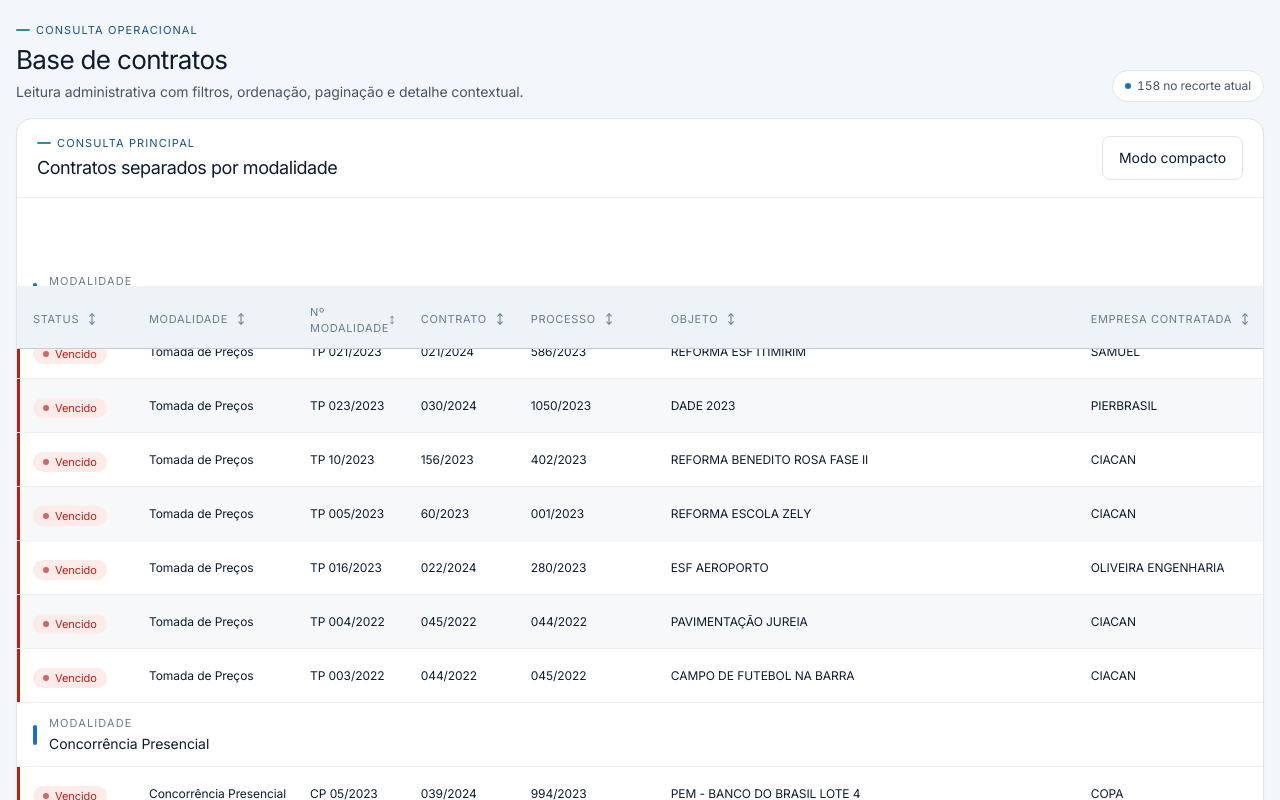
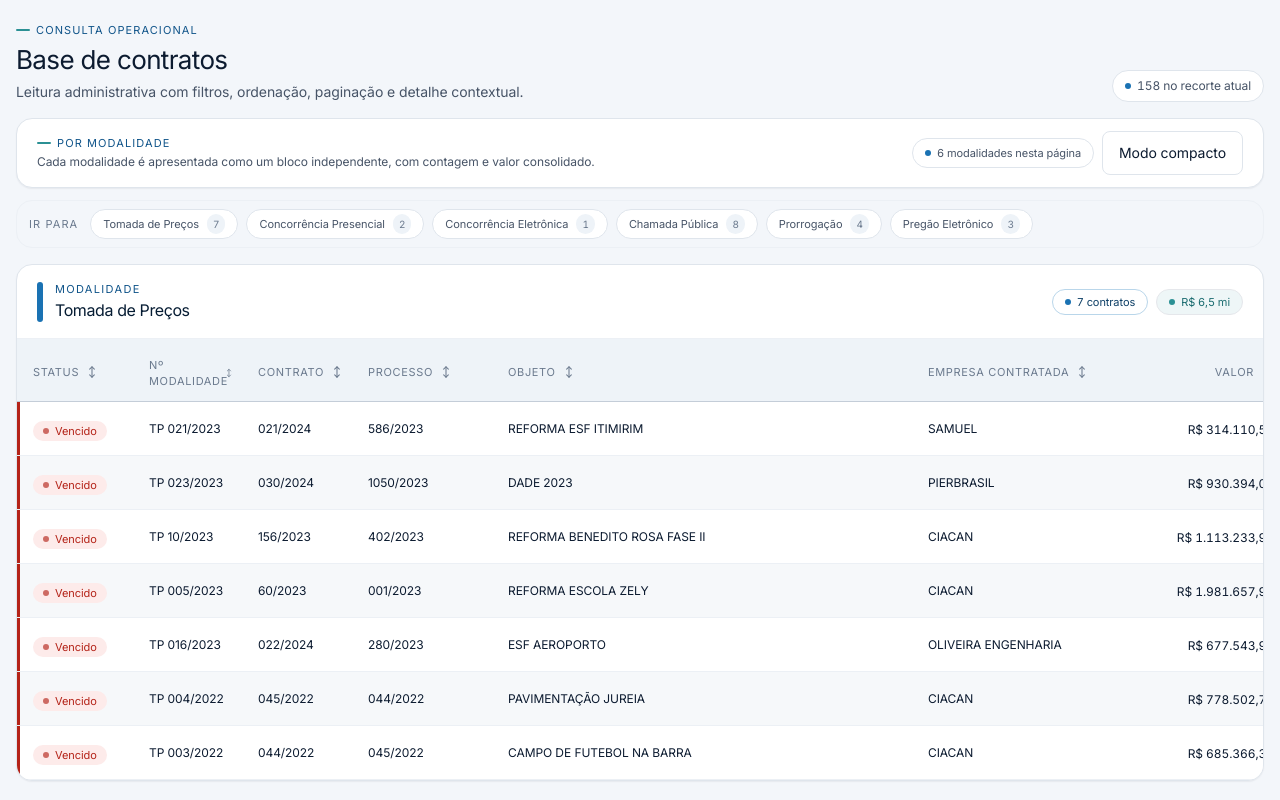
Before and after one commit to matheuhenriqu/gestao-contratos-iguape-sp, a React (Vite) app: page / in a window 1280 px wide. Shown: the part 980-1780 px from the top of the page. Built offline with nearby package versions, Linux system fonts and the light colour scheme.

Commit message:
feat: separa base de contratos em blocos por modalidade (#4)
Cada modalidade vira um card próprio com cabeçalho (contagem + valor consolidado), tabela própria no desktop e cabeçalho reforçado no mobile. Índice de navegação 'Ir para …' com âncoras.

```diff
--- a/src/components/table/ContratosMobileList.tsx
+++ b/src/components/table/ContratosMobileList.tsx
@@ -3,6 +3,7 @@ import type { OrdenacaoCampo, OrdenacaoDirecao } from '../../hooks/useFiltros';
 import {
   formatDataOuTraco,
   formatMoedaBRL,
+  formatMoedaCompactaBRL,
   formatNumeroInteiro,
   formatPrazoCompacto,
   textoOuNaoInformado,
@@ -100,22 +101,39 @@ export function ContratosMobileList({
         </label>
       </div>
 
-      <div className="grid gap-3">
+      <div className="grid gap-4">
         {groups.map((group) => (
-          <section key={group.key} className="grid gap-2">
-            <div className="flex items-center justify-between gap-3 rounded-lg border border-primary-200 bg-primary-50 px-4 py-2.5">
-              <div className="flex items-center gap-2.5">
-                <span aria-hidden="true" className="h-5 w-1 rounded-pill bg-primary-600" />
-                <div>
-                  <p className="text-[10px] font-semibold uppercase tracking-[0.12em] text-primary-800/80">
-                    Modalidade
-                  </p>
-                  <h3 className="truncate text-sm font-semibold text-primary-900">{group.label}</h3>
+          <section key={group.key} className="grid gap-2.5">
+            <div className="overflow-hidden rounded-xl border border-primary-200 bg-primary-50 shadow-soft">
+              <div className="flex items-start justify-between gap-3 px-4 py-3">
+                <div className="flex min-w-0 items-start gap-2.5">
+                  <span aria-hidden="true" className="mt-1 h-5 w-1 shrink-0 rounded-pill bg-primary-600" />
+                  <div className="min-w-0">
+                    <p className="text-[10px] font-semibold uppercase tracking-[0.12em] text-primary-800/80">
+                      Modalidade
+                    </p>
+                    <h3 className="truncate text-sm font-semibold text-primary-950">{group.label}</h3>
+                  </div>
                 </div>
+                <span className="tnum inline-flex shrink-0 items-center rounded-pill bg-surface px-2 py-0.5 text-xs font-semibold text-primary-800 ring-1 ring-primary-200">
+                  {formatNumeroInteiro(group.quantidade)}
+                </span>
               </div>
-              <span className="tnum inline-flex items-center rounded-pill bg-surface px-2 py-0.5 text-xs font-semibold text-primary-800 ring-1 ring-primary-200">
-                {formatNumeroInteiro(group.quantidade)}
-              </span>
+              <div className="flex flex-wrap items-center gap-2 border-t border-primary-200/70 bg-primary-50/60 px-4 py-2 text-[11px] font-medium text-primary-800">
+                <span className="tnum inline-flex items-center gap-1.5">
+                  <span aria-hidden="true" className="inline-block h-1.5 w-1.5 rounded-pill bg-primary-600" />
+                  {formatNumeroInteiro(group.quantidade)} contrato{group.quantidade === 1 ? '' : 's'}
+                </span>
+                {group.possuiValorInformado ? (
+                  <span
+                    className="tnum inline-flex items-center gap-1.5"
+                    title={formatMoedaBRL(group.valorTotal)}
+                  >
+                    <span aria-hidden="true" className="inline-block h-1.5 w-1.5 rounded-pill bg-secondary-600" />
+                    {formatMoedaCompactaBRL(group.valorTotal)}
+                  </span>
+                ) : null}
+              </div>
             </div>
 
             {group.contratos.map((contrato) => (
--- a/src/components/table/ContratosTable.tsx
+++ b/src/components/table/ContratosTable.tsx
@@ -5,6 +5,7 @@ import {
   formatDataOuTraco,
   formatDiasParaVencimento,
   formatMoedaBRL,
+  formatMoedaCompactaBRL,
   formatNumeroInteiro,
   textoOuNaoInformado,
 } from '../../utils/format';
@@ -43,7 +44,6 @@ const COLUMNS: Array<{
   align?: 'left' | 'right';
 }> = [
   { key: 'statusNormalizado', label: 'Status', minWidth: '120px' },
-  { key: 'modalidade', label: 'Modalidade', minWidth: '140px' },
   { key: 'numeroModalidade', label: 'Nº Modalidade', minWidth: '100px' },
   { key: 'contrato', label: 'Contrato', minWidth: '110px' },
   { key: 'processo', label: 'Processo', minWidth: '140px' },
@@ -56,6 +56,10 @@ const COLUMNS: Array<{
   { key: 'gestor', label: 'Gestor', minWidth: '180px' },
   { key: 'fiscal', label: 'Fiscal', minWidth: '180px' },
 ] as const;
+
+function modalidadeAnchor(key: string): string {
+  return `modalidade-${key.replace(/[^a-zA-Z0-9_-]/g, '-')}`;
+}
 
 function SortButton({
   label,
@@ -111,26 +115,91 @@ export function ContratosTable({
 
   return (
     <section className="hidden md:block">
-      <div className="overflow-hidden rounded-xl border border-border bg-surface shadow-soft">
-        <div className="flex items-center justify-between gap-3 border-b border-border-divider bg-surface-2/40 px-5 py-4">
-          <div className="grid gap-1">
-            <p className="section-kicker">Consulta principal</p>
-            <h2 className="text-xl font-semibold tracking-tight text-text">
-              Contratos separados por modalidade
-            </h2>
+      <div className="mb-3 flex flex-wrap items-center justify-between gap-3 rounded-xl border border-border bg-surface px-4 py-3 shadow-soft md:px-5">
+        <div className="grid gap-0.5">
+          <p className="section-kicker">Por modalidade</p>
+          <p className="text-sm text-text-muted">
+            Cada modalidade é apresentada como um bloco independente, com contagem e valor consolidado.
+          </p>
         </div>
 
-          <button type="button" onClick={onToggleCompactMode} className="button-secondary hidden lg:inline-flex">
+        <div className="flex items-center gap-2">
+          {groups.length > 0 ? (
+            <span className="tnum inline-flex items-center gap-1.5 rounded-pill border border-border bg-surface-2/60 px-3 py-1.5 text-xs font-medium text-text-muted">
+              <span aria-hidden="true" className="inline-block h-1.5 w-1.5 rounded-pill bg-primary-600" />
+              {formatNumeroInteiro(groups.length)} modalidade{groups.length === 1 ? '' : 's'} nesta página
+            </span>
+          ) : null}
+
+          <button type="button" onClick={onToggleCompactMode} className="button-secondary shrink-0">
             {compactMode ? 'Modo confortável' : 'Modo compacto'}
           </button>
         </div>
+      </div>
+
+      {groups.length > 1 ? (
+        <nav
+          aria-label="Índice de modalidades"
+          className="mb-4 flex items-center gap-2 overflow-x-auto rounded-xl border border-border-divider bg-surface-2/40 px-3 py-2"
+        >
+          <span className="shrink-0 pr-1 text-[11px] font-semibold uppercase tracking-[0.1em] text-text-subtle">
+            Ir para
+          </span>
+          {groups.map((group) => (
+            <a
+              key={group.key}
+              href={`#${modalidadeAnchor(group.key)}`}
+              className="group inline-flex shrink-0 items-center gap-2 rounded-pill border border-border bg-surface px-3 py-1 text-xs font-medium text-text-muted transition hover:border-primary-300 hover:bg-primary-50 hover:text-primary-800"
+            >
+              <span className="truncate max-w-[200px]">{group.label}</span>
+              <span className="tnum inline-flex items-center rounded-pill bg-surface-2 px-1.5 py-0.5 text-[10px] font-semibold text-text-subtle group-hover:bg-primary-100 group-hover:text-primary-800">
+                {formatNumeroInteiro(group.quantidade)}
+              </span>
+            </a>
+          ))}
+        </nav>
+      ) : null}
+
+      <div className="grid gap-5">
+        {groups.map((group) => (
+          <article
+            key={group.key}
+            id={modalidadeAnchor(group.key)}
+            className="overflow-hidden rounded-xl border border-border bg-surface shadow-soft scroll-mt-24"
+          >
+            <header className="flex flex-col gap-3 border-b border-border-divider bg-primary-50/60 px-5 py-4 md:flex-row md:items-center md:justify-between">
+              <div className="flex min-w-0 items-center gap-3">
+                <span aria-hidden="true" className="h-10 w-1.5 shrink-0 rounded-pill bg-primary-600" />
+                <div className="min-w-0">
+                  <p className="text-[11px] font-semibold uppercase tracking-[0.12em] text-primary-700">
+                    Modalidade
+                  </p>
+                  <h3 className="truncate text-lg font-semibold tracking-tight text-primary-950">
+                    {group.label}
+                  </h3>
+                </div>
+              </div>
+
+              <div className="flex flex-wrap items-center gap-2">
+                <span className="tnum inline-flex items-center gap-1.5 rounded-pill border border-primary-200 bg-surface px-3 py-1 text-xs font-semibold text-primary-800">
+                  <span aria-hidden="true" className="inline-block h-1.5 w-1.5 rounded-pill bg-primary-600" />
+                  {formatNumeroInteiro(group.quantidade)} contrato{group.quantidade === 1 ? '' : 's'}
+                </span>
+                {group.possuiValorInformado ? (
+                  <span
+                    className="tnum inline-flex items-center gap-1.5 rounded-pill border border-secondary-500/40 bg-[rgba(43,144,148,0.08)] px-3 py-1 text-xs font-semibold text-secondary-700"
+                    title={formatMoedaBRL(group.valorTotal)}
+                  >
+                    <span aria-hidden="true" className="inline-block h-1.5 w-1.5 rounded-pill bg-secondary-600" />
+                    {formatMoedaCompactaBRL(group.valorTotal)}
+                  </span>
+                ) : null}
+              </div>
+            </header>
 
             <div className="overflow-x-auto">
-          <table className="w-full min-w-[2120px] border-separate border-spacing-0">
-            <thead
-              className="sticky z-20"
-              style={{ top: 'calc(var(--header-height-desktop) + var(--safe-top) + 16px)' }}
-            >
+              <table className="w-full min-w-[2000px] border-separate border-spacing-0">
+                <thead>
                   <tr>
                     {COLUMNS.map((column) => (
                       <th
@@ -152,30 +221,9 @@ export function ContratosTable({
                 </thead>
 
                 <tbody>
-              {groups.map((group) => (
-                <Fragment key={group.key}>
-                  <tr>
-                    <td colSpan={COLUMNS.length} className="border-b border-border-divider bg-primary-50/60 px-4 py-3">
-                      <div className="flex items-center justify-between gap-3">
-                        <div className="flex items-center gap-3">
-                          <span aria-hidden="true" className="h-5 w-1 rounded-pill bg-primary-600" />
-                          <div className="grid gap-0.5">
-                            <span className="text-[11px] font-semibold uppercase tracking-[0.1em] text-text-subtle">
-                              Modalidade
-                            </span>
-                            <span className="text-base font-semibold text-text">{group.label}</span>
-                          </div>
-                        </div>
-                        <span className="tnum inline-flex items-center rounded-pill border border-primary-200 bg-surface px-2.5 py-0.5 text-xs font-medium text-primary-800">
-                          {formatNumeroInteiro(group.quantidade)} contrato{group.quantidade === 1 ? '' : 's'}
-                        </span>
-                      </div>
-                    </td>
-                  </tr>
-
                   {group.contratos.map((contrato, index) => (
+                    <Fragment key={contrato.id}>
                       <tr
-                      key={contrato.id}
                         tabIndex={0}
                         onClick={() => onOpenDetail(contrato)}
                         onKeyDown={(event) => {
@@ -193,12 +241,6 @@ export function ContratosTable({
                           style={{ boxShadow: `inset 3px 0 0 0 ${getCriticidadeAccentColor(contrato.criticidade)}` }}
                         >
                           <span className={`status-pill ${getStatusClasses(contrato)}`}>{getStatusLabel(contrato)}</span>
-                      </td>
-
-                      <td className={`border-b border-border-divider px-3 align-middle ${rowPadding}`}>
-                        <span className="block truncate text-sm text-text" title={textoOuNaoInformado(contrato.modalidade)}>
-                          {textoOuNaoInformado(contrato.modalidade)}
-                        </span>
                         </td>
 
                         <td className={`border-b border-border-divider px-3 align-middle ${rowPadding}`}>
@@ -261,14 +303,16 @@ export function ContratosTable({
                           </span>
                         </td>
                       </tr>
-                  ))}
                     </Fragment>
                   ))}
                 </tbody>
               </table>
             </div>
+          </article>
+        ))}
+      </div>
 
-        <div className="flex flex-col gap-3 border-t border-border-divider px-4 py-3 lg:flex-row lg:items-center lg:justify-between lg:px-5">
+      <div className="mt-4 flex flex-col gap-3 rounded-xl border border-border bg-surface px-4 py-3 shadow-soft lg:flex-row lg:items-center lg:justify-between lg:px-5">
         <div className="flex items-center gap-3">
           <label className="flex items-center gap-2 text-sm text-text-muted">
             <span>Por página</span>
@@ -294,7 +338,6 @@ export function ContratosTable({
 
         <Pagination currentPage={paginaAtual} totalPages={totalPaginas} onPageChange={onPageChange} />
       </div>
-      </div>
     </section>
   );
 }
```
Lines whose indentation alone changed are shown as unchanged.
